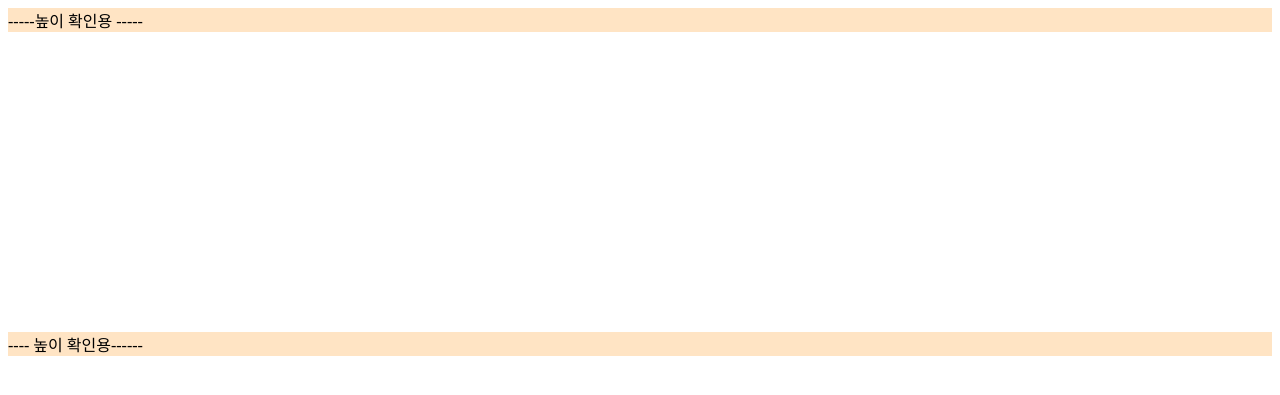
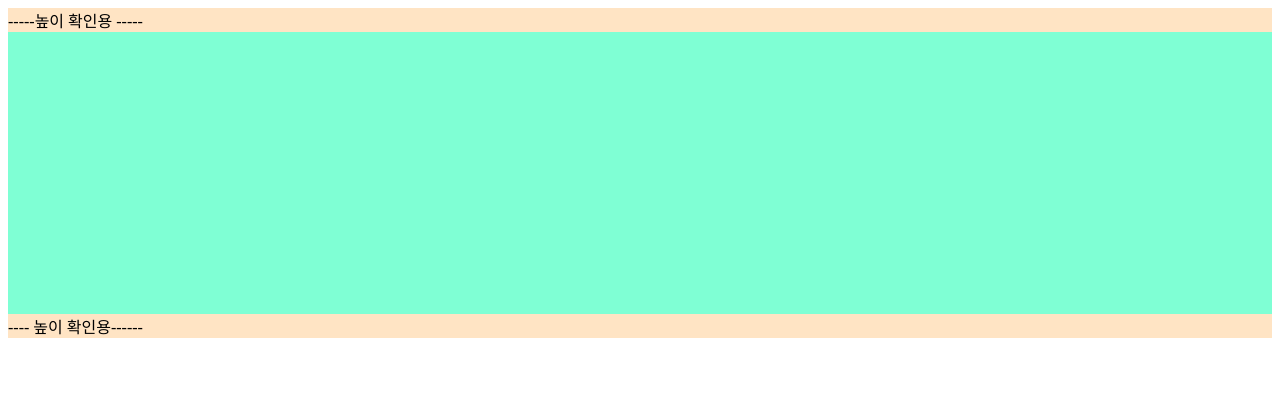
Before and after one commit to KyleDEV/AAS-House, a PHP site: page / in a window 1280 px wide. Shown: the top 395 px of the page. Run offline with PHP 8.4, Linux system fonts and the light colour scheme.

Commit message:
광고삽입방식 변경. php로 하던 것을 js로 iframe,style과 함께 노출페이지에 삽입

```diff
--- a/aas/index.php
+++ b/aas/index.php
@@ -1,5 +1,7 @@
 <?php
-$title = "AAS";
+
+/**  광고노출페이지. AAS 광고가 노출 웹페이지. 이것은 테스트용 페이지 파일.*/
+$title = "AAS Test";
 $templatePath = "pages/template-1/index.html";
 $iframeExists = file_exists($templatePath);
 ?>
@@ -9,42 +11,30 @@ $iframeExists = file_exists($templatePath);
 <head>
     <title> <?= $title ?> </title>
     <style>
-        .responsive-iframe {
-            position: relative;
-            overflow: hidden;
-            width: 100%;
-            height: 300px;
-        }
-
-        .responsive-iframe iframe {
-            position: absolute;
-            top: 0;
-            left: 0;
-            width: 100%;
-            height: 100%;
-        }
-
         .test {
             background-color: bisque;
             margin: 0;
             padding: 0;
+        }
+
+        .site-widget-container {
+            height: 250px;
+            background-color: aquamarine;
+            margin: 0;
+            padding: 1em;
         }
     </style>
 </head>
 
 <body>
     <p class="test">-----높이 확인용 -----</p>
-    <?php if ($iframeExists) : ?>
-        <div class="responsive-iframe">
-            <iframe src="<?= $templatePath ?>" frameborder="0" allowfullscreen></iframe>
-        </div>
-    <?php else : ?>
-        <!-- iframe 없이 컨테이너만 보여주기 -->
-        <div class="responsive-iframe">
-            <!-- 비워진 컨테이너, 필요하다면 여기에 대체 콘텐츠나 메시지를 추가 -->
-        </div>
-    <?php endif; ?>
+    <div class="site-widget-container">
+        <div class="aasSpace" style="height: 100%;" data-template="template-1"></div>
+    </div>
     <p class="test">---- 높이 확인용------</p>
+
+    <!-- .aasSpace 요소의  data-template에 맞는 aas 광고페이지를 iframe에 감싸서 .aasSpace의 innerHTL로 넣는 자바스크립트-->
+    <script src="/aas/pages/aasInsertIframe.js"></script>
 </body>
 
 </html>
--- /dev/null
+++ b/aas/pages/aasInsertIframe.js
@@ -0,0 +1,16 @@
+document.addEventListener('DOMContentLoaded', function () {
+    // 페이지에서 모든 aasSpace 요소 찾기
+    var adSpaces = document.querySelectorAll('.aasSpace');
+
+    adSpaces.forEach(function (adContainer) {
+        // .aasSpace의 data-template에 맞는 경로로 src 세팅. 기본값은 template-1 폴더경로
+        var template = adContainer.dataset.template || 'template-1';
+        var iframeSrc = `/aas/pages/${template}/index.html`;
+
+        // iframe HTML 문자열 생성
+        var iframeHTML = `<iframe src="${iframeSrc}" frameborder="0" allowfullscreen="true" style="width: 100%; height: 100%;"></iframe>`;
+
+        // 광고 공간에 iframe 삽입
+        adContainer.innerHTML = iframeHTML;
+    });
+});
```
Also changed, not shown: aasApiConfig/templates/template-1.html (+10 -0 lines), aasApiConfig/templates/template-2.html (+15 -2 lines).
